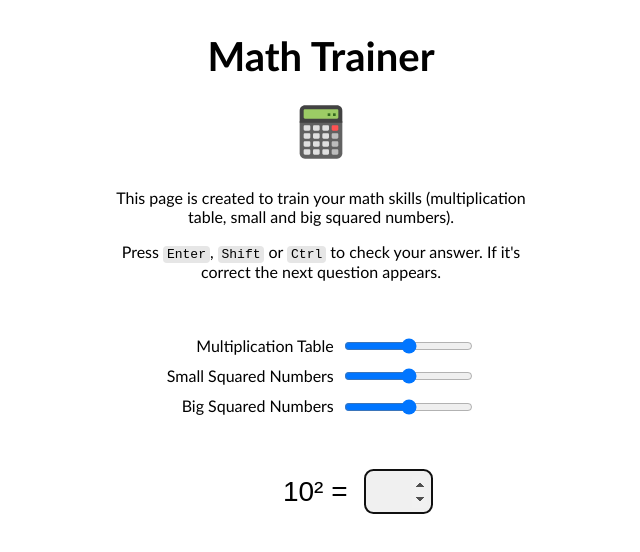
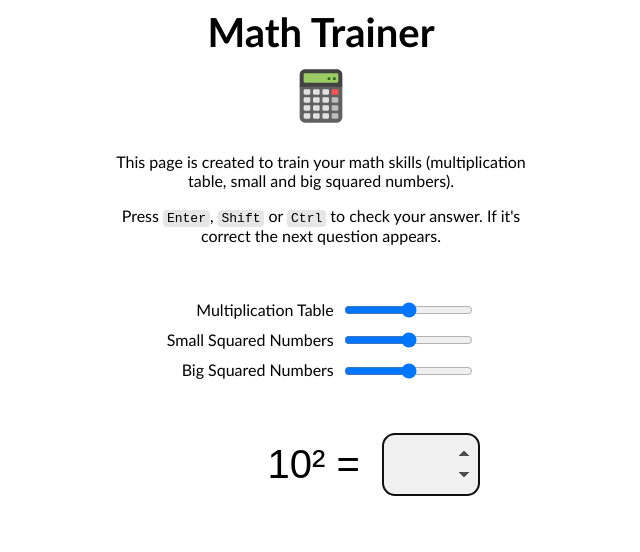
Before and after one commit to SpikePy/Math_Trainer, a plain HTML site: page index.html in a window 1280 px wide. Shown: the whole page, without its empty margins (319-959 px from the left). Drawn offline with Linux system fonts and the light colour scheme.

Commit message:
improve style

```diff
--- a/style.css
+++ b/style.css
@@ -7,7 +7,7 @@ h1 {
     font-size: 2.5em;
     text-align: center;
     padding: 0;
-    margin: .8em .8em .3em;
+    margin: 0;
 }
 
 #logo {
@@ -43,7 +43,7 @@ div {
 
 #main input {
   display: inline-block;
-  font-size: 1.75em;
+  font-size: 2.5em;
   border-radius: .3em;
   border: 0;
   padding: .2em;
```
